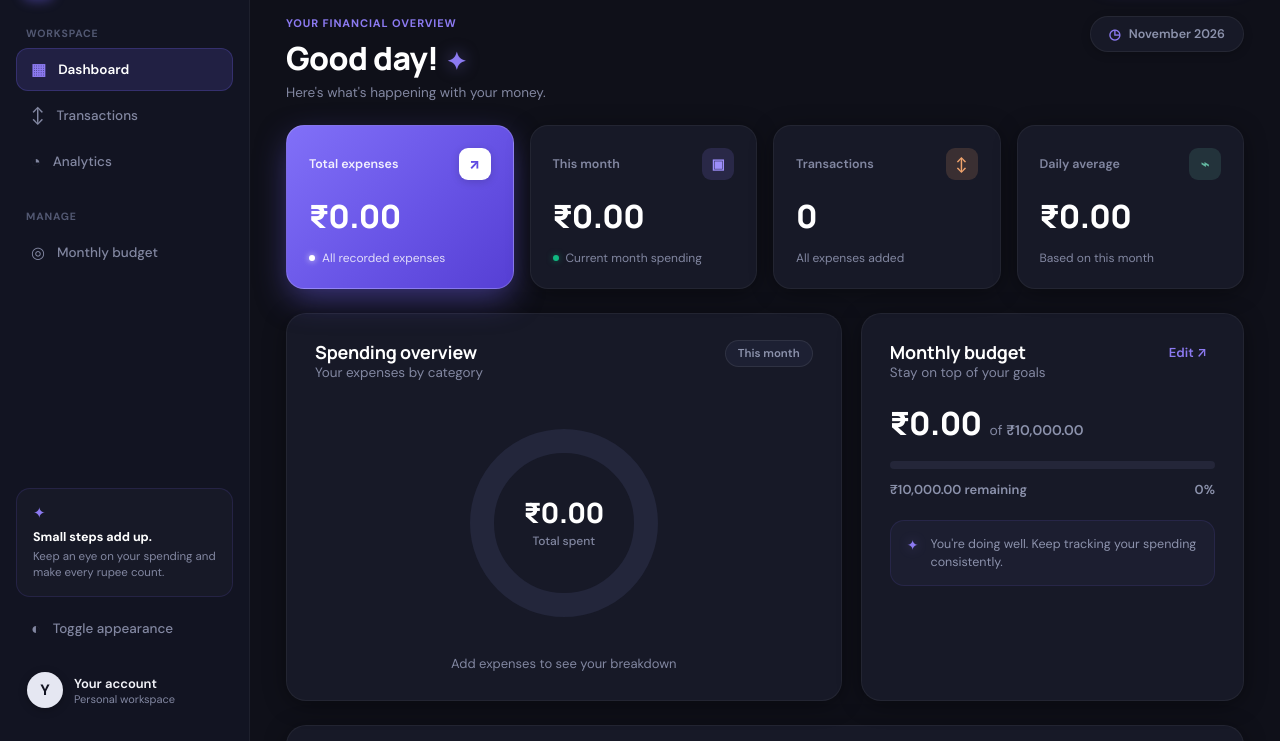
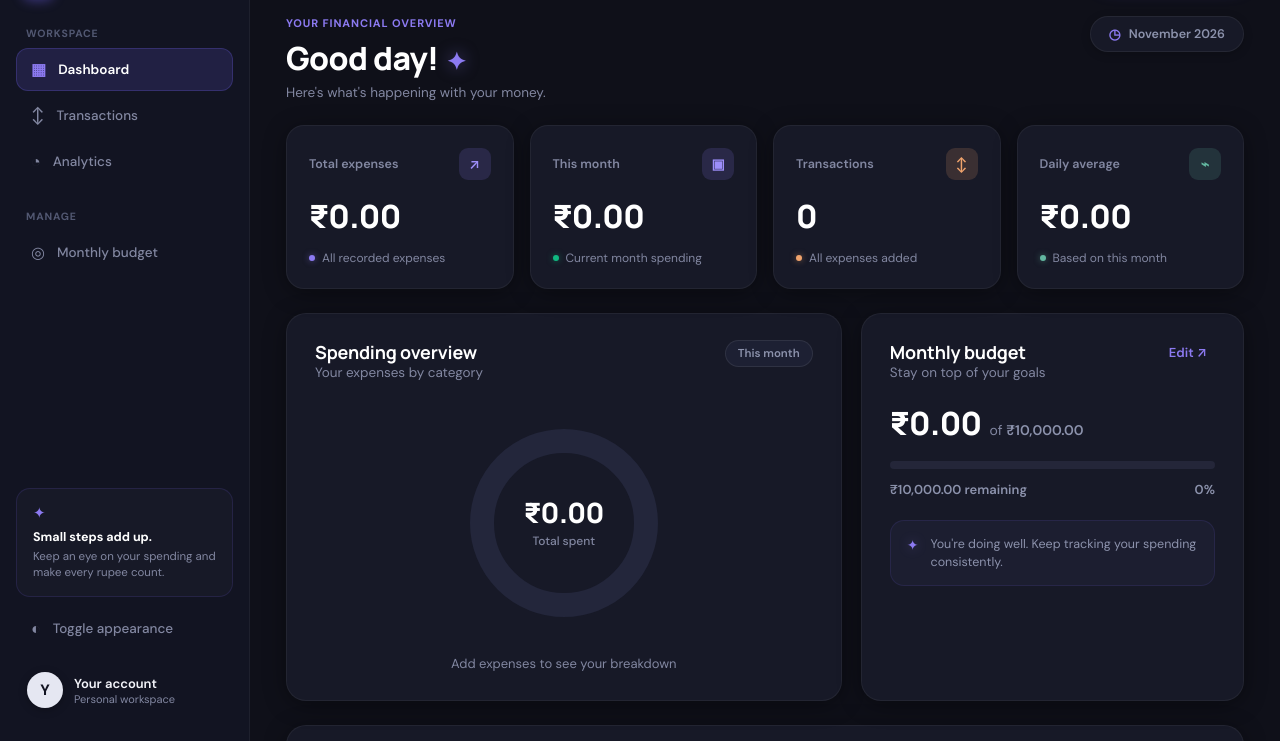
Before and after one commit to aditya890457-cloud/pennywise, a plain HTML site: page index.html in a window 1280 px wide. Shown: the part 59-800 px from the top of the page. Drawn offline with Linux system fonts and the light colour scheme.

Commit message:
Unify stat cards resting appearance and apply purple gradient hover animation to all cards on cursor hover

```diff
--- a/index.html
+++ b/index.html
@@ -59,13 +59,13 @@
         </div>
 
         <div class="stats-grid">
-          <article class="stat-card hero-stat">
+          <article class="stat-card">
             <div class="stat-top">
               <span>Total expenses</span>
-              <span class="stat-icon hero-icon">↗</span>
+              <span class="stat-icon purple">↗</span>
             </div>
             <div class="stat-value" id="totalSpent">₹0.00</div>
-            <div class="stat-foot"><span class="dot hero-dot"></span> All recorded expenses</div>
+            <div class="stat-foot"><span class="dot purple-dot"></span> All recorded expenses</div>
           </article>
 
           <article class="stat-card">
@@ -83,7 +83,7 @@
               <span class="stat-icon peach">↕</span>
             </div>
             <div class="stat-value" id="transactionCount">0</div>
-            <div class="stat-foot">All expenses added</div>
+            <div class="stat-foot"><span class="dot peach-dot"></span> All expenses added</div>
           </article>
 
           <article class="stat-card">
@@ -92,7 +92,7 @@
               <span class="stat-icon mint">⌁</span>
             </div>
             <div class="stat-value" id="dailyAverage">₹0.00</div>
-            <div class="stat-foot">Based on this month</div>
+            <div class="stat-foot"><span class="dot mint-dot"></span> Based on this month</div>
           </article>
         </div>
 
--- a/style.css
+++ b/style.css
@@ -520,7 +520,7 @@ h2 {
 }
 
 /* ==========================================================================
-   Stats Grid & Hero Card
+   Stats Grid & Interactive Cards
    ========================================================================== */
 .stats-grid {
   display: grid;
@@ -537,58 +537,36 @@ h2 {
   box-shadow: var(--card-shadow);
   display: flex;
   flex-direction: column;
-  transition: all 0.25s cubic-bezier(0.16, 1, 0.3, 1);
   position: relative;
   overflow: hidden;
+  cursor: pointer;
+  z-index: 1;
+  transition: transform 0.28s cubic-bezier(0.16, 1, 0.3, 1),
+              border-color 0.28s cubic-bezier(0.16, 1, 0.3, 1),
+              box-shadow 0.28s cubic-bezier(0.16, 1, 0.3, 1);
+}
+
+/* Smooth background gradient transition for ALL stat cards on hover */
+.stat-card::before {
+  content: "";
+  position: absolute;
+  inset: 0;
+  border-radius: inherit;
+  background: linear-gradient(135deg, #8170f8 0%, #6854e6 55%, #563fd4 100%);
+  opacity: 0;
+  transition: opacity 0.28s cubic-bezier(0.16, 1, 0.3, 1);
+  z-index: -1;
+  pointer-events: none;
 }
 
 .stat-card:hover {
-  transform: translateY(-3px);
-  border-color: rgba(255, 255, 255, 0.1);
-  box-shadow: 0 10px 28px -4px rgba(0, 0, 0, 0.5);
+  transform: translateY(-4px);
+  border-color: rgba(255, 255, 255, 0.28);
+  box-shadow: 0 16px 38px -4px rgba(108, 92, 231, 0.55);
 }
 
-/* Hero Gradient Stat Card */
-.hero-stat {
-  background: linear-gradient(135deg, #8170f8 0%, #6854e6 55%, #563fd4 100%);
-  color: #ffffff;
-  border: 1px solid rgba(255, 255, 255, 0.18);
-  box-shadow: 0 12px 32px -4px rgba(108, 92, 231, 0.5);
-}
-
-.hero-stat:hover {
-  transform: translateY(-3px);
-  box-shadow: 0 16px 38px -4px rgba(108, 92, 231, 0.65);
-  border-color: rgba(255, 255, 255, 0.3);
-}
-
-.hero-stat .stat-top {
-  color: rgba(255, 255, 255, 0.9);
-}
-
-.hero-stat .stat-value {
-  color: #ffffff;
-}
-
-.hero-stat .stat-foot {
-  color: rgba(255, 255, 255, 0.8);
-}
-
-.hero-icon {
-  background: #ffffff !important;
-  color: #604be2 !important;
-  font-weight: 800;
-  box-shadow: 0 2px 8px rgba(0, 0, 0, 0.15);
-  transition: transform 0.2s ease;
-}
-
-.hero-stat:hover .hero-icon {
-  transform: translate(2px, -2px) scale(1.05);
-}
-
-.hero-dot {
-  background: #ffffff !important;
-  box-shadow: 0 0 6px rgba(255, 255, 255, 0.8);
+.stat-card:hover::before {
+  opacity: 1;
 }
 
 .stat-top {
@@ -599,6 +577,11 @@ h2 {
   font-weight: 600;
   color: var(--muted);
   margin-bottom: 14px;
+  transition: color 0.25s cubic-bezier(0.16, 1, 0.3, 1);
+}
+
+.stat-card:hover .stat-top {
+  color: rgba(255, 255, 255, 0.95);
 }
 
 .stat-icon {
@@ -609,16 +592,21 @@ h2 {
   align-items: center;
   justify-content: center;
   font-size: 14px;
-  transition: transform 0.2s ease;
+  transition: all 0.25s cubic-bezier(0.16, 1, 0.3, 1);
 }
 
-.stat-card:hover .stat-icon {
-  transform: scale(1.1);
-}
-
+.stat-icon.purple,
 .stat-icon.lilac { background: rgba(139, 120, 237, 0.16); color: #9d8ef9; }
 .stat-icon.peach { background: rgba(240, 163, 108, 0.16); color: #f0a36c; }
-.stat-icon.mint { background: rgba(98, 183, 160, 0.16); color: #62b7a0; }
+.stat-icon.mint  { background: rgba(98, 183, 160, 0.16); color: #62b7a0; }
+
+.stat-card:hover .stat-icon {
+  background: #ffffff !important;
+  color: #5c47e2 !important;
+  font-weight: 800;
+  transform: translate(2px, -2px) scale(1.08);
+  box-shadow: 0 4px 14px rgba(0, 0, 0, 0.22);
+}
 
 .stat-value {
   font-family: var(--font-heading);
@@ -627,6 +615,12 @@ h2 {
   color: #ffffff;
   margin-bottom: 12px;
   letter-spacing: -0.02em;
+  transition: color 0.25s cubic-bezier(0.16, 1, 0.3, 1), text-shadow 0.25s cubic-bezier(0.16, 1, 0.3, 1);
+}
+
+.stat-card:hover .stat-value {
+  color: #ffffff;
+  text-shadow: 0 2px 10px rgba(0, 0, 0, 0.25);
 }
 
 .stat-value.smaller {
@@ -640,6 +634,11 @@ h2 {
   align-items: center;
   gap: 7px;
   margin-top: auto;
+  transition: color 0.25s cubic-bezier(0.16, 1, 0.3, 1);
+}
+
+.stat-card:hover .stat-foot {
+  color: rgba(255, 255, 255, 0.88);
 }
 
 .dot {
@@ -647,11 +646,32 @@ h2 {
   height: 6px;
   border-radius: 50%;
   display: inline-block;
+  transition: all 0.25s cubic-bezier(0.16, 1, 0.3, 1);
+}
+
+.purple-dot {
+  background: #8c7af1;
+  box-shadow: 0 0 6px rgba(140, 122, 241, 0.5);
 }
 
 .green-dot {
   background: #10b981;
   box-shadow: 0 0 6px rgba(16, 185, 129, 0.5);
+}
+
+.peach-dot {
+  background: #f0a36c;
+  box-shadow: 0 0 6px rgba(240, 163, 108, 0.5);
+}
+
+.mint-dot {
+  background: #62b7a0;
+  box-shadow: 0 0 6px rgba(98, 183, 160, 0.5);
+}
+
+.stat-card:hover .dot {
+  background: #ffffff !important;
+  box-shadow: 0 0 8px rgba(255, 255, 255, 0.95) !important;
 }
 
 /* ==========================================================================
```
